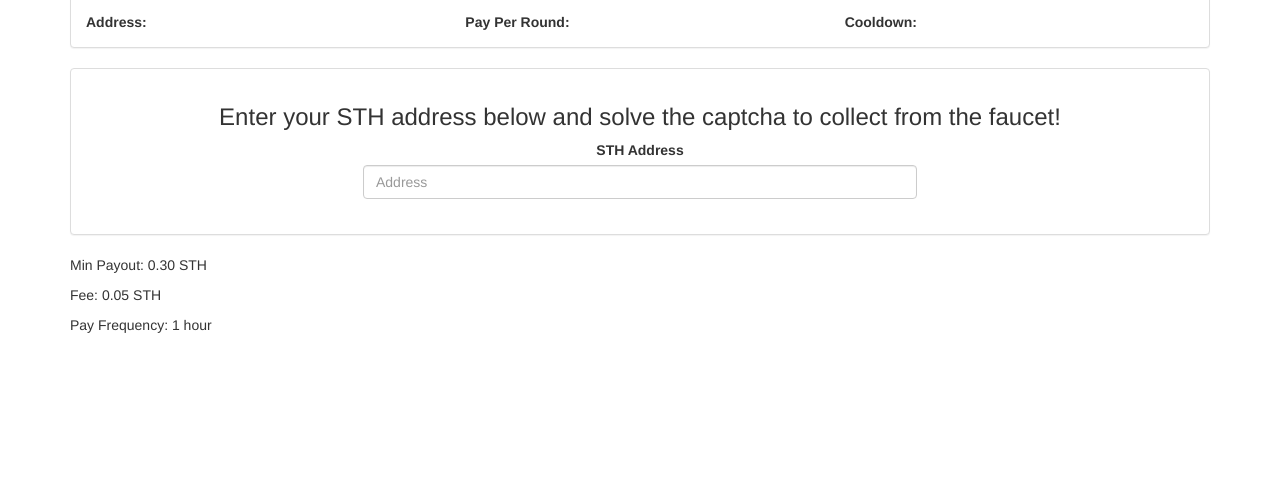
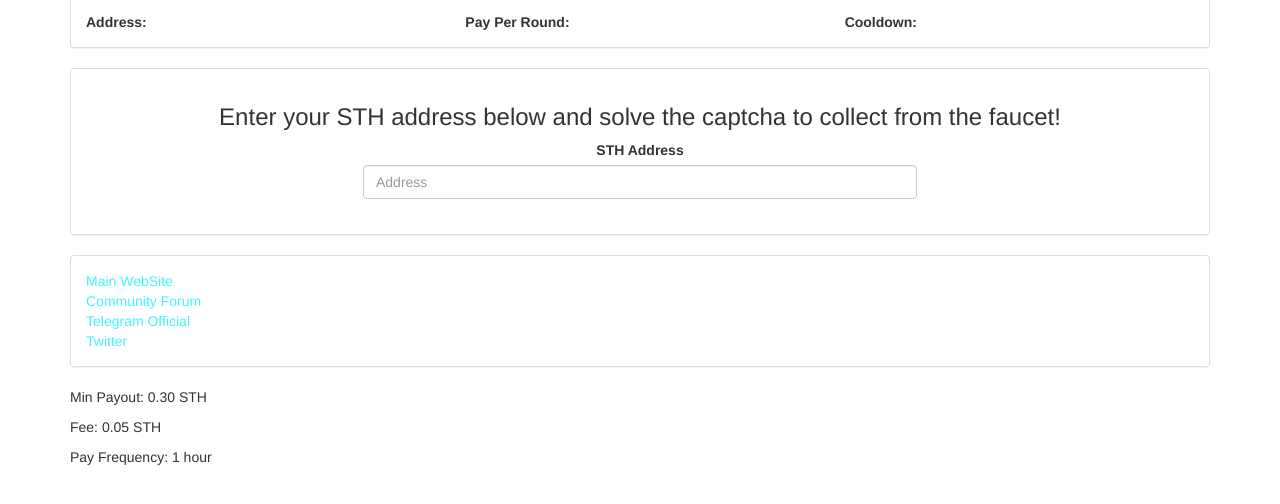
Before and after one commit to smartholdem/faucet, a website: page frontend/index.html in a window 1280 px wide. Shown: the part 190-694 px from the top of the page. Drawn offline with nearby package versions, Linux system fonts and the light colour scheme; no server answers.

Commit message:
social links

```diff
--- a/frontend/index.html
+++ b/frontend/index.html
@@ -44,6 +44,15 @@
                 </div>
             </div>
 
+            <div class="panel panel-default">
+                <div class="panel-body">
+                    <a target="_blank" href="https://smartholdem.io/">Main WebSite</a>
+                    <br><a target="_blank" href="https://community.smartholdem.io">Community Forum</a>
+                    <br><a target="_blank" href="https://t.me/smartholdem">Telegram Official</a>
+                    <br><a target="_blank" href="https://twitter.com/smartholdem">Twitter</a>
+                </div>
+            </div>
+
 
             <p>Min Payout: <span id="iMinPay">0.30</span> STH</p>
             <p>Fee: <span id="iFee">0.05</span> STH</p>
```
